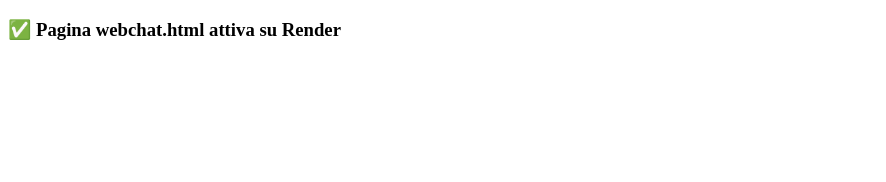
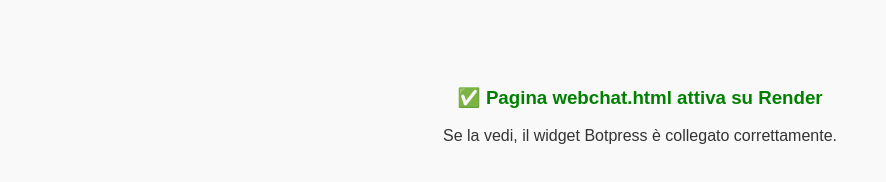
Before and after one commit to effepunto61/ketozona-botpress, a website: page public/webchat.htm in a window 1280 px wide. Shown: the whole page, without its empty margins (0-886 px from the left). Drawn offline with Linux system fonts and the light colour scheme.

Commit message:
Fix finale: aggiunto public/webchat.html e rotta /index.html

```diff
--- a/public/webchat.htm
+++ b/public/webchat.htm
@@ -3,8 +3,21 @@
 <head>
   <meta charset="UTF-8">
   <title>Botpress Webchat Ketozona</title>
+  <style>
+    body {
+      font-family: sans-serif;
+      text-align: center;
+      padding: 60px;
+      background-color: #f9f9f9;
+      color: #333;
+    }
+    h3 {
+      color: green;
+    }
+  </style>
 </head>
 <body>
   <h3>✅ Pagina webchat.html attiva su Render</h3>
+  <p>Se la vedi, il widget Botpress è collegato correttamente.</p>
 </body>
 </html>
```
